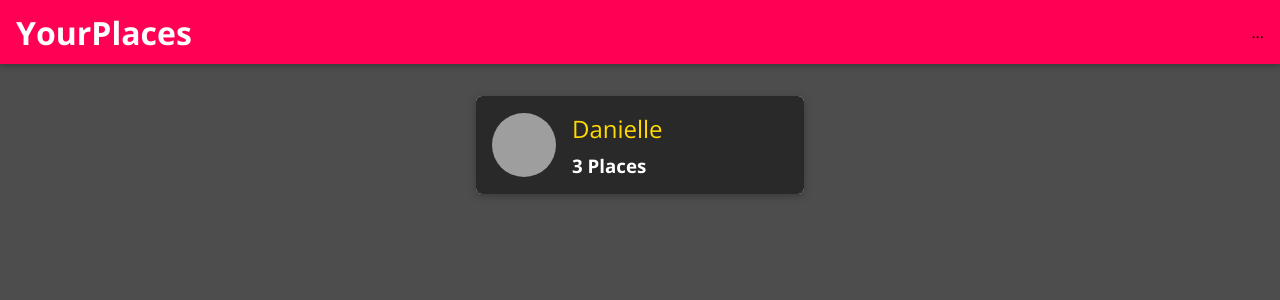
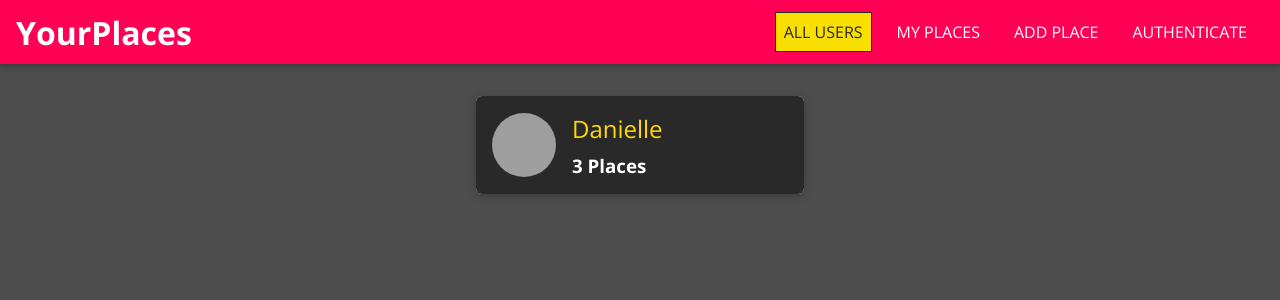
Before and after one commit to danielle-levy/MERN-Full-Stack-Project, a React (Create React App) app: page / in a window 1280 px wide. Shown: the top 300 px of the page. Built offline with nearby package versions, Linux system fonts and the light colour scheme; grey boxes are pictures that could not be loaded.

Commit message:
Added NavLinks

```diff
--- a/src/shared/components/Navigation/MainNavigation.js
+++ b/src/shared/components/Navigation/MainNavigation.js
@@ -2,6 +2,7 @@ import React from "react";
 import { Link } from "react-router-dom";
 
 import MainHeader from "./MainHeader";
+import NavLinks from "./NavLinks";
 import './MainNavigation.css';
 
 const MainNavigation = props => {
@@ -15,7 +16,7 @@ const MainNavigation = props => {
             <Link to='/'>YourPlaces</Link>
         </h1>
         <nav>
-            ...
+            <NavLinks />
         </nav>
     </MainHeader>
 };
--- a/src/shared/components/Navigation/NavLinks.css
+++ b/src/shared/components/Navigation/NavLinks.css
@@ -0,0 +1,76 @@
+.nav-links {
+    list-style: none;
+    margin: 0;
+    padding: 0;
+    width: 100%;
+    height: 100%;
+    display: flex;
+    flex-direction: column;
+    justify-content: center;
+    align-items: center;
+  }
+
+  .nav-links li {
+    margin: 1rem;
+  }
+
+  .nav-links a {
+    border: 1px solid transparent;
+    color: #292929;
+    text-decoration: none;
+    padding: 0.5rem;
+  }
+
+  .nav-links a:hover,
+  .nav-links a:active,
+  .nav-links a.active {
+    background: #f8df00;
+    border-color: #292929;
+    color: #292929;
+  }
+
+  .nav-links button {
+    cursor: pointer;
+    border: 1px solid #292929;
+    color: #292929;
+    background: transparent;
+    padding: 0.5rem;
+    font: inherit;
+  }
+
+  .nav-links button:focus {
+    outline: none;
+  }
+
+  .nav-links button:hover,
+  .nav-links button:active {
+    background: #292929;
+    color: white;
+  }
+
+  @media (min-width: 768px) {
+    .nav-links {
+      flex-direction: row;
+    }
+
+    .nav-links li {
+      margin: 0 0.5rem;
+    }
+
+    .nav-links a {
+      color: white;
+      text-decoration: none;
+    }
+
+    .nav-links button {
+      border: 1px solid white;
+      color: white;
+      background: transparent;
+    }
+
+    .nav-links button:hover,
+    .nav-links button:active {
+      background: #f8df00;
+      color: #292929;
+    }
+  }
--- a/src/shared/components/Navigation/NavLinks.js
+++ b/src/shared/components/Navigation/NavLinks.js
@@ -0,0 +1,22 @@
+import React from "react";
+import { NavLink } from "react-router-dom";
+import './NavLinks.css';
+
+const NavLinks = props => {
+    return <ul className="nav-links">
+        <li>
+            <NavLink to='/' exact>ALL USERS</NavLink>
+        </li>
+        <li>
+            <NavLink to='/u1/places'>MY PLACES</NavLink>
+        </li>
+        <li>
+            <NavLink to='/places/new'>ADD PLACE</NavLink>
+        </li>
+        <li>
+            <NavLink to='/auth'>AUTHENTICATE</NavLink>
+        </li>
+    </ul>
+};
+
+export default NavLinks;
```
